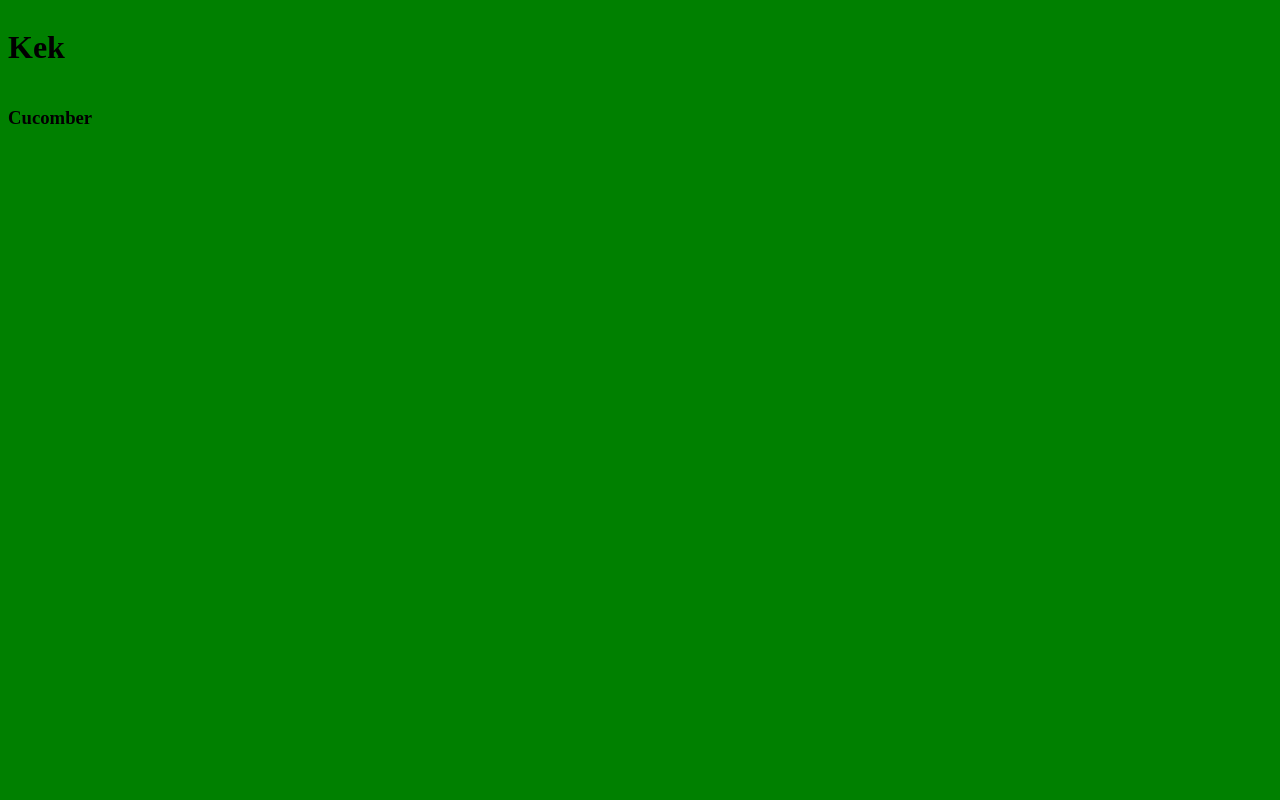
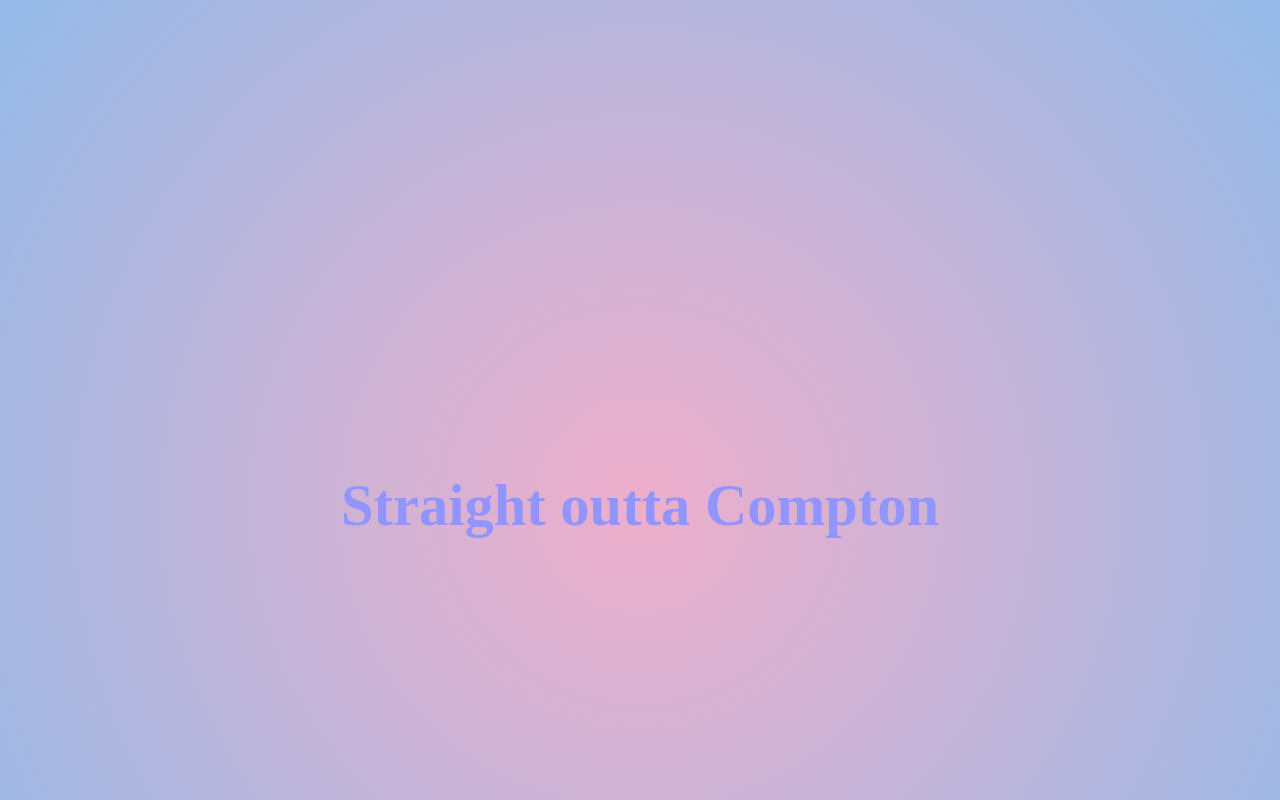
Before and after one commit to Hackerbot1488/Gulp, a website: page app/index.html in a window 1280 px wide. Shown: the top 800 px of the page. Drawn offline with Linux system fonts and the light colour scheme.

Commit message:
added gradient

```diff
--- a/app/css/app.min.css
+++ b/app/css/app.min.css
@@ -1 +1 @@
-body{display:-ms-grid;display:grid;color:#000;background-color:green;transition:.5s}.sync{display:flex;color:red;padding:.2rem;margin-top:2rem}
+body{display:-ms-grid;display:grid;color:#9395ff;font-family:CyrillicGoth;text-align:center;font-size:50px;line-height:15;transition:.5s;background:#eeaeca;-webkit-animation:animate 5s linear infinite;animation:animate 5s linear infinite;background:radial-gradient(circle,#eeaeca 0,#94bbe9 100%)}.sync{display:flex;color:red;padding:.2rem;margin-top:2rem}@-webkit-keyframes animate{0%{-webkit-filter:hue-rotate(0);filter:hue-rotate(0)}100%{-webkit-filter:hue-rotate(360deg);filter:hue-rotate(360deg)}}@keyframes animate{0%{-webkit-filter:hue-rotate(0);filter:hue-rotate(0)}100%{-webkit-filter:hue-rotate(360deg);filter:hue-rotate(360deg)}}
--- a/app/index.html
+++ b/app/index.html
@@ -7,8 +7,7 @@
 		<title>Kek</title>
 	</head>
 	<body>
-		<h1>Kek</h1>
-		<h3>Cucomber</h3>
+		<h3>Straight outta Compton</h3>
 		<script src="js/app.min.js"></script>
 	</body>
 </html>
--- a/app/sass/main.sass
+++ b/app/sass/main.sass
@@ -1,10 +1,22 @@
 body
   display: grid
-  color: black
-  background-color: green
+  color: #9395ff
+  font-family: 'CyrillicGoth'
+  text-align: center
+  font-size: 50px
+  line-height: 15
   transition: 0.5s
+  background: rgb(238,174,202)
+  animation: animate 5s linear infinite
+  background: radial-gradient(circle, rgba(238,174,202,1) 0%, rgba(148,187,233,1) 100%)
+
 .sync
   display: flex
   color: red
   padding: .2rem
   margin-top: 2rem
+@keyframes animate
+  0%
+    filter: hue-rotate(0deg)
+  100%
+    filter: hue-rotate(360deg)
```
